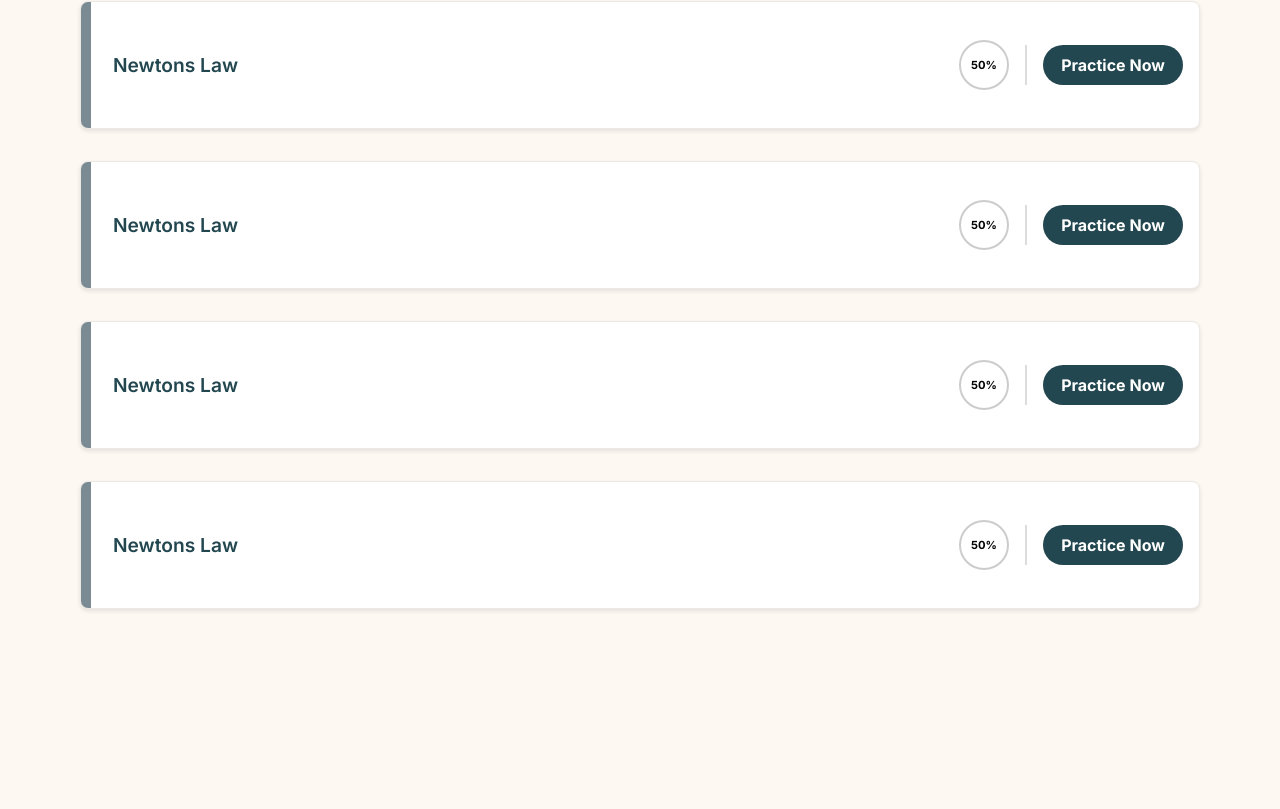
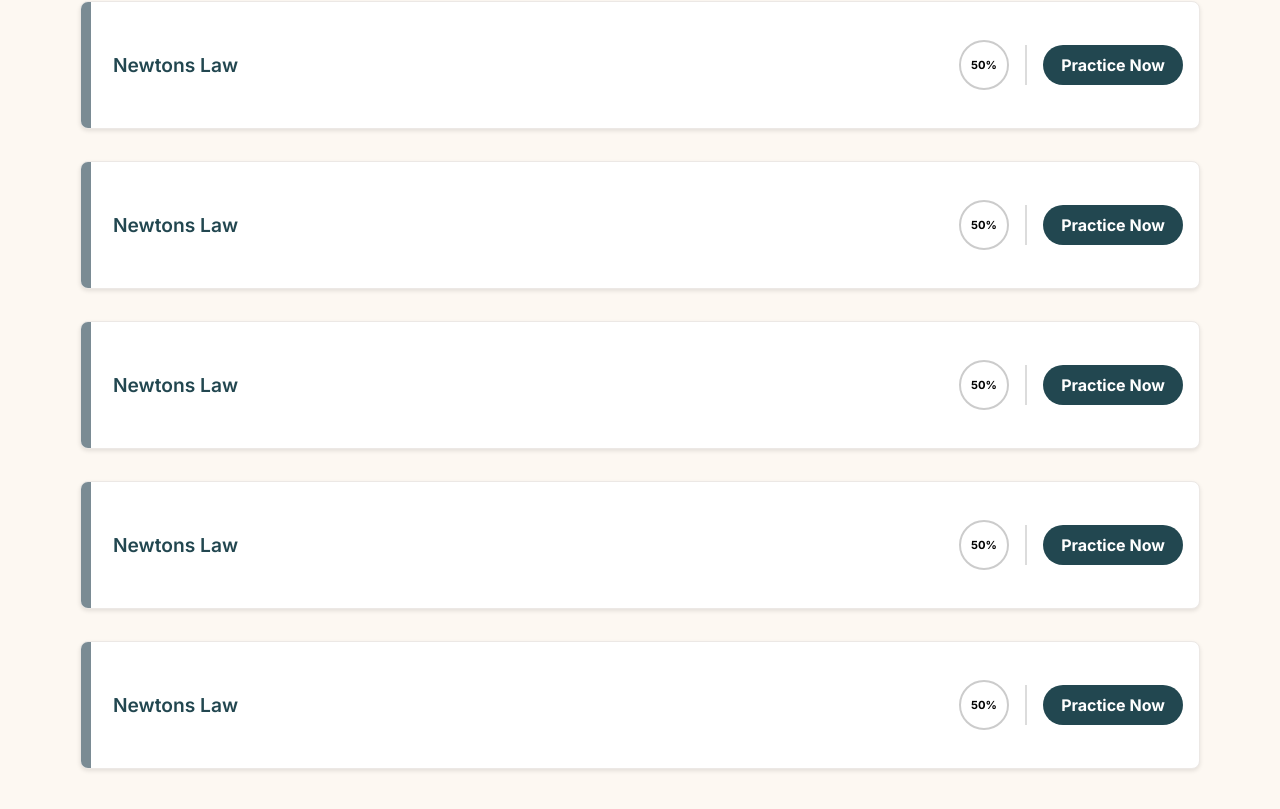
Before and after one commit to nickdude/skillintns, a Next.js app: page /selectSkill in a window 1280 px wide. Shown: the part 963-1772 px from the top of the page. Before the commit the page ends 1668 px from the top, so only its background shows below. Built offline with nearby package versions, Linux system fonts and the light colour scheme.

Commit message:
Connections made between using href

```diff
--- a/components/learningModules.js
+++ b/components/learningModules.js
@@ -1,7 +1,7 @@
 import React from "react";
 import styles from "../styles/LearningBar.module.css";
 
-const LearningBar = ({ title, progress }) => {
+const LearningBar = ({ title, progress, href }) => {
   const isComplete = progress === 1;
   const buttonText = isComplete ? "Practice Again" : "Practice Now";
   const buttonClass = isComplete ? styles.greenButton : styles.defaultButton;
@@ -35,9 +35,9 @@ const LearningBar = ({ title, progress }) => {
         <div className={styles.verticalSeparator}></div>
 
         {/* Action Button */}
-        <button className={`${styles.actionButton} ${buttonClass}`}>
+        <a href={href} className={`${styles.actionButton} ${buttonClass}`}>
           {buttonText}
-        </button>
+        </a>
       </div>
     </div>
   );
--- a/pages/index.js
+++ b/pages/index.js
@@ -33,7 +33,7 @@ export default function Home() {
             image ="/image1.png"  // Path to the image for the card
             skillCount={9}  // Number of skills for this course
             isFree={true}  // Whether the course is free
-            title="SAT MATHS Practice Test Practice"  // Title of the course
+            title="SAT MATHS Practice Test Practice"  // Title of the coursebig
             publisher="SAT Maths"  // Publisher name
             />
             <Cards
--- a/pages/selectSkill.js
+++ b/pages/selectSkill.js
@@ -41,13 +41,15 @@ export default function SelectSkill() {
                         </div>
                     </div>
                     <div className={Styles.learningModules}>
-                        <LearningBar title="Newtons Law" progress={0.5} />
+                        <LearningBar title="Newtons Law" progress={0.5} href="/practice"/>
                         <LearningBar title="Newtons Law" progress={1} />
-                        <LearningBar title="Newtons Law" progress={0.5} />
-                        <LearningBar title="Newtons Law" progress={0.5} />
-                        <LearningBar title="Newtons Law" progress={0.5} />
-                        <LearningBar title="Newtons Law" progress={0.5} />
-                        <LearningBar title="Newtons Law" progress={0.5} />
+                        <LearningBar title="Newtons Law" progress={0.5} href="/practice"/>
+                        <LearningBar title="Newtons Law" progress={0.5} href="/practice"/>
+                        <LearningBar title="Newtons Law" progress={0.5} href="/practice"/>
+                        <LearningBar title="Newtons Law" progress={0.5} href="/practice"/>
+                        <LearningBar title="Newtons Law" progress={0.5} href="/practice"/>
+                        <LearningBar title="Newtons Law" progress={0.5} href="/practice"/>
+
                     </div>
                 </div>
             </div>
--- a/styles/cards.module.css
+++ b/styles/cards.module.css
@@ -20,6 +20,7 @@
   }
 
 .cardImage {
+    transform: scale(1.1);
     width: 100%;
     height: 100%;
     object-fit: 100%;
```
Lines whose indentation alone changed are shown as unchanged.
